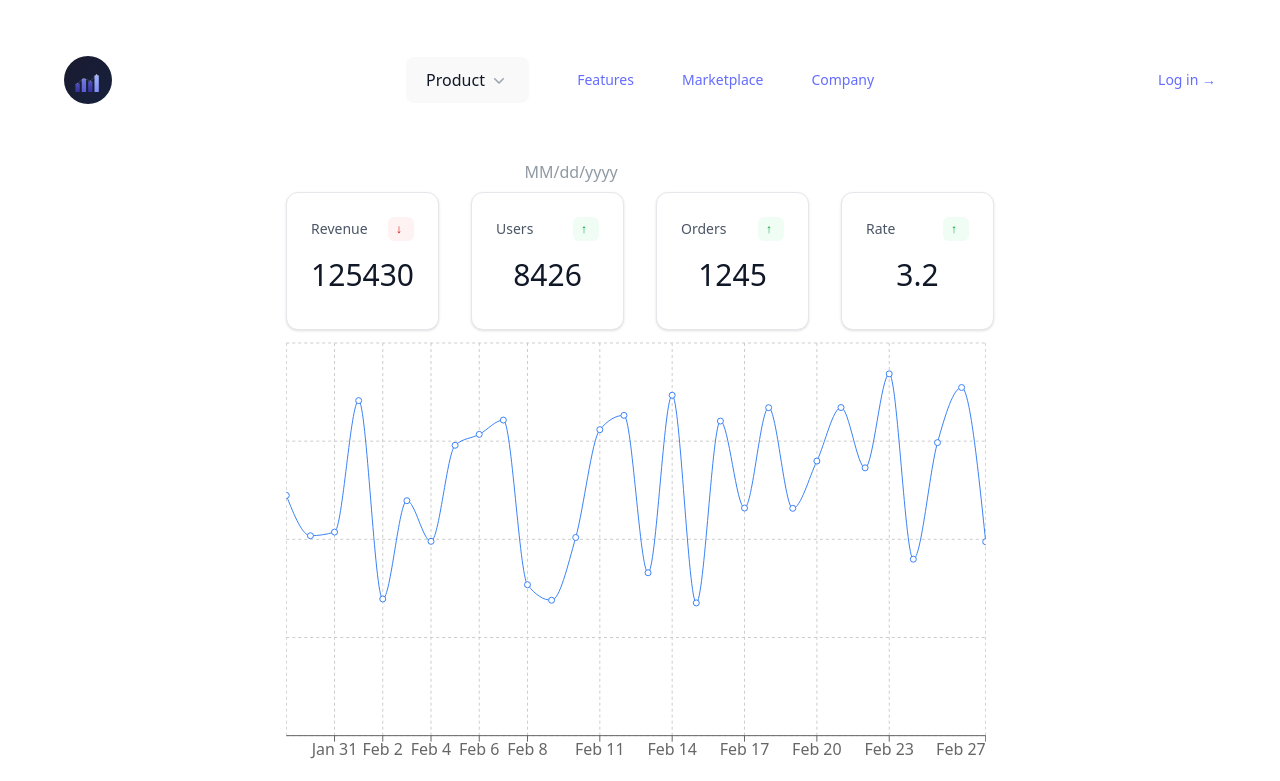
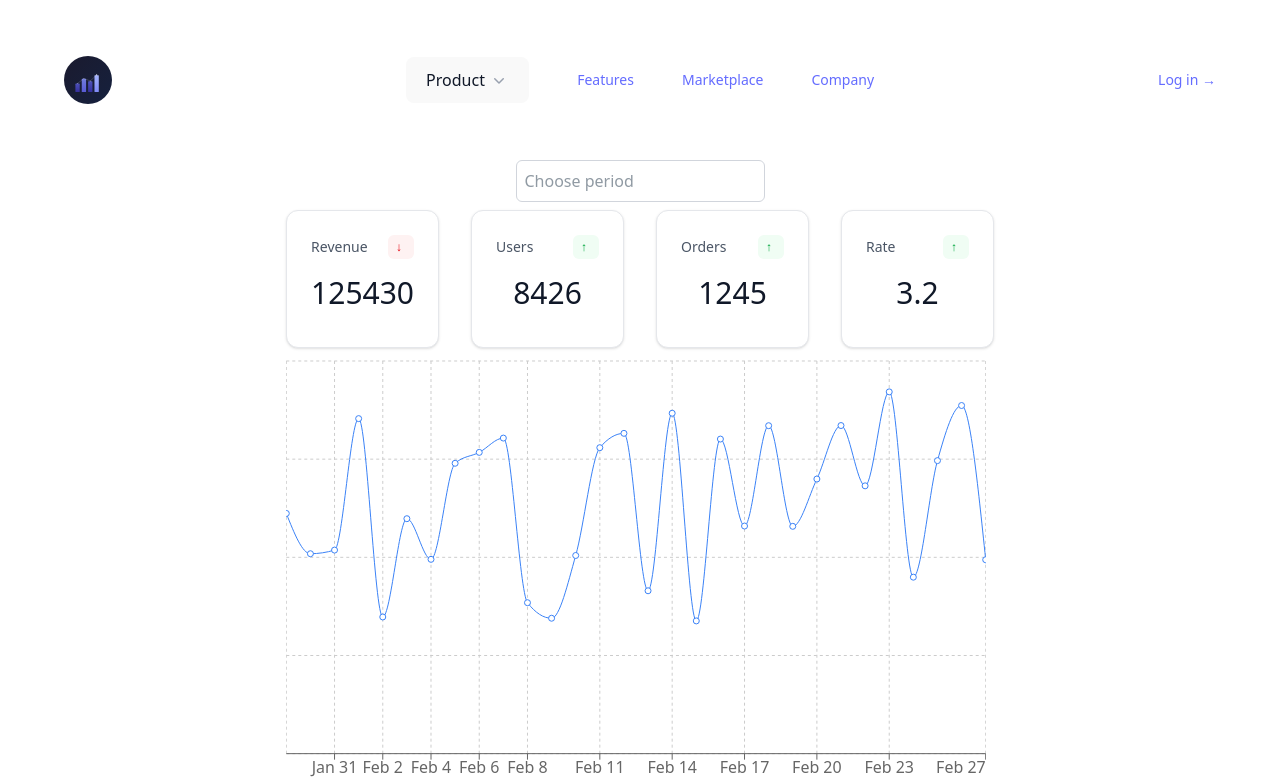
Before and after one commit to egor-kharlamov/analytics-dashboard, a React (Vite) app: page / in a window 1280 px wide. Shown: the top 781 px of the page. Built offline with nearby package versions, Linux system fonts and the light colour scheme.

Commit message:
feat: add Datepicker component

```diff
--- a/src/components/ui/Datepicker.tsx
+++ b/src/components/ui/Datepicker.tsx
@@ -1,11 +1,11 @@
 import { useState, useRef, useEffect } from "react";
 import {DayPicker, type DateRange, getDefaultClassNames} from "react-day-picker";
-import { parse, isValid } from "date-fns";
 
 export const Datepicker = () => {
     const [selectedRange, setSelectedRange] = useState<DateRange>();
-    const [inputValue, setInputValue] = useState("");
+    const [inputValue, setInputValue] = useState<DateRange | undefined>();
     const [isOpen, setIsOpen] = useState(false);
+    const [click, setClick] = useState<number>(0);
     const popoverRef = useRef<HTMLDivElement>(null);
     const inputRef = useRef<HTMLInputElement>(null);
 
@@ -25,35 +25,48 @@ export const Datepicker = () => {
     }, []);
 
     const handleInputChange = (e: React.ChangeEvent<HTMLInputElement>) => {
-        setInputValue(e.target.value);
-        const parsed = parse(e.target.value, "MM/dd/yyyy", new Date());
-        if (isValid(parsed)) {
-            setSelectedRange({ from: parsed, to: parsed }); // для range
-        } else {
-            setSelectedRange(undefined);
+        console.log(e.target.value)
+    };
+
+    const displayValue =
+        inputValue?.from && inputValue?.to
+            ? `${inputValue.from.toLocaleDateString()} - ${inputValue.to.toLocaleDateString()}`
+            : '';
+
+    const handleSelect = (range: DateRange | undefined) => {
+        const clicked:number = click;
+        setSelectedRange(range);
+        setInputValue(range);
+
+        if (click == 0) {
+            setClick(clicked + 1)
+        } else if (click == 1) {
+            setIsOpen(false);
+            setClick(0);
         }
     };
 
-    // const handleSelect = (range: DateRange | undefined) => {
-    //     setSelectedRange(range);
-    //     if (range?.from) {
-    //         setInputValue(format(range.from, "MM/dd/yyyy"));
-    //     }
-    //     setIsOpen(false);
-    // };
+    useEffect(() => {
+        const handleEscape = (event: KeyboardEvent) => {
+            if (event.key === "Escape") setIsOpen(false);
+        };
+        document.addEventListener("keydown", handleEscape);
+        return () => document.removeEventListener("keydown", handleEscape);
+    }, []);
 
     const defaultClassNames = getDefaultClassNames();
-
 
     return (
         <div className="relative">
             <input
                 ref={inputRef}
                 type="text"
-                value={inputValue}
+                value={displayValue}
                 onChange={handleInputChange}
                 onClick={() => setIsOpen(true)}
-                placeholder="MM/dd/yyyy"
+                placeholder="Choose period"
+                className='border border-gray-300 rounded-md p-2'
+                readOnly
             />
             {isOpen && (
                 <div
@@ -63,7 +76,7 @@ export const Datepicker = () => {
                     <DayPicker
                         mode="range"
                         selected={selectedRange}
-                        onSelect={setSelectedRange}
+                        onSelect={handleSelect}
                         classNames={{
                             today: `border-amber-500`,
                             selected: `bg-amber-500 border-amber-500`,
```
